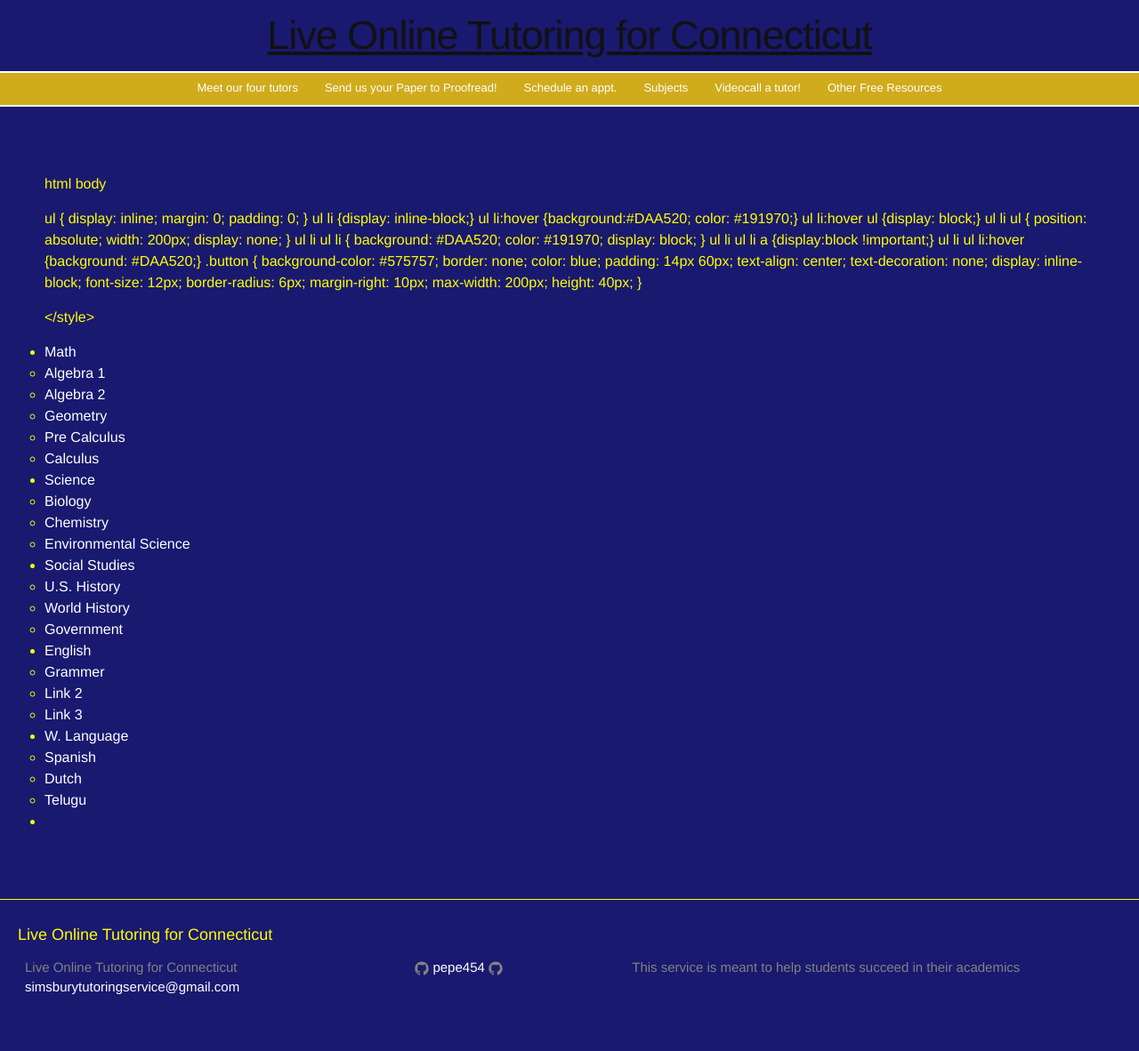
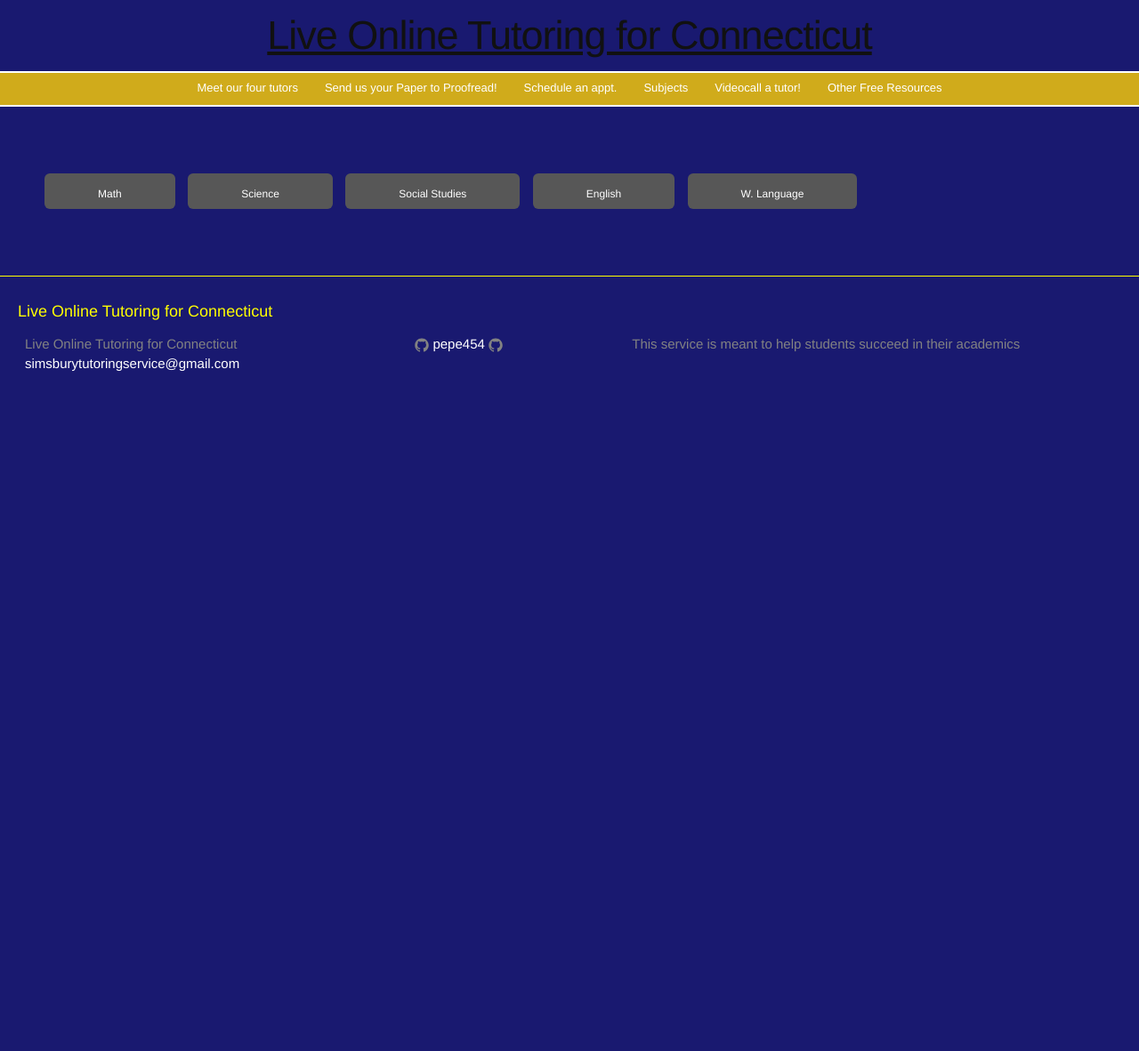
Before and after one commit to pepe454/pepe454.github.io, a Jekyll site: the page built from nav-bar/subjects.md, in a window 1280 px wide. Shown: the whole page at 89% size. Built offline with Jekyll 4.4.1, drawn with Linux system fonts in a browser that asks for light colours; after the commit the page ends 900 px from its top, so only the background shows below that.

Commit message:
Update subjects.md

```diff
--- a/nav-bar/subjects.md
+++ b/nav-bar/subjects.md
@@ -3,8 +3,9 @@ layout: page
 title: Subjects
 permalink: /subjects/
 ---
-html
-body
+
+<html>
+<style>
 
 ul {
   display: inline;
```
